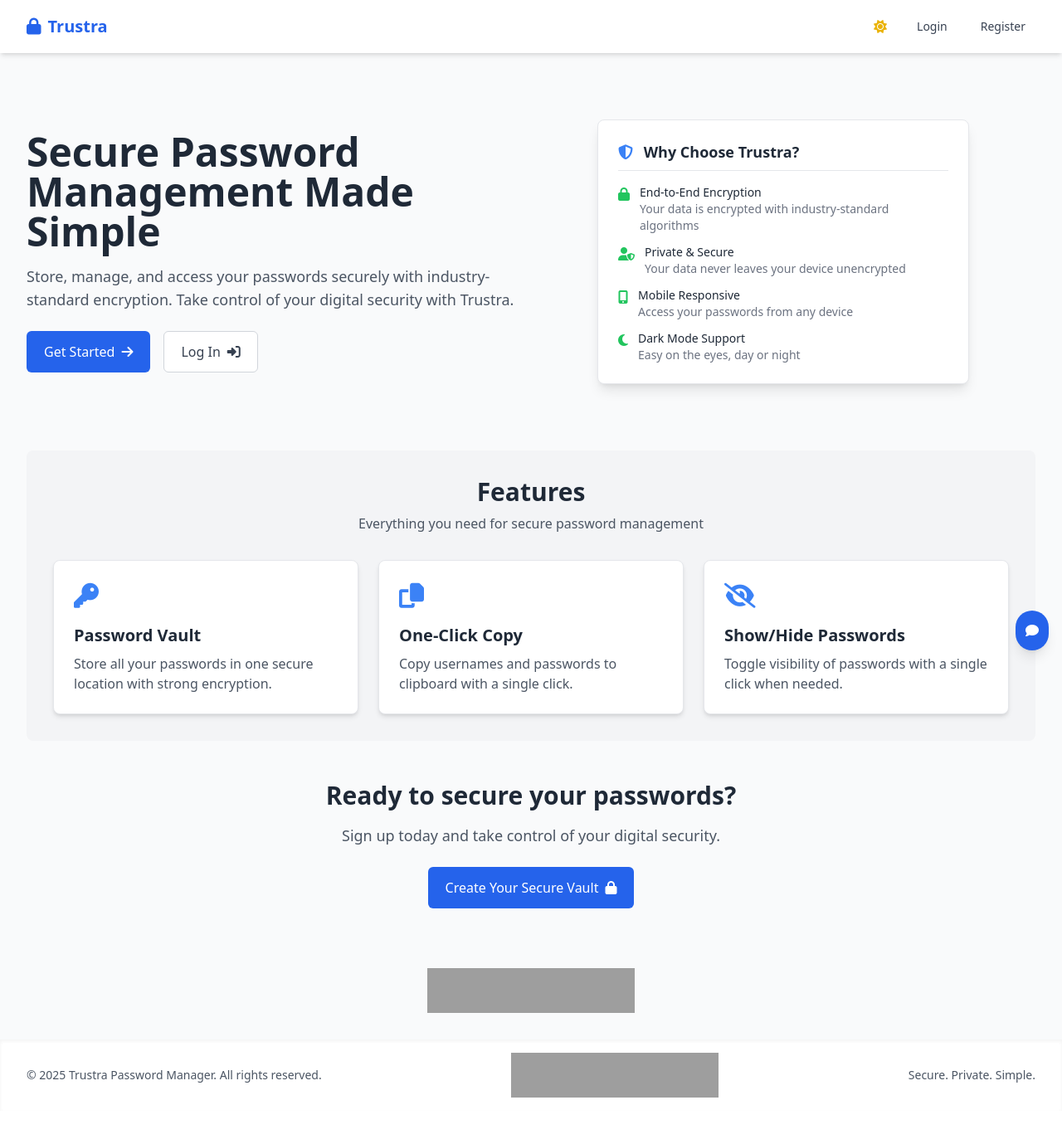
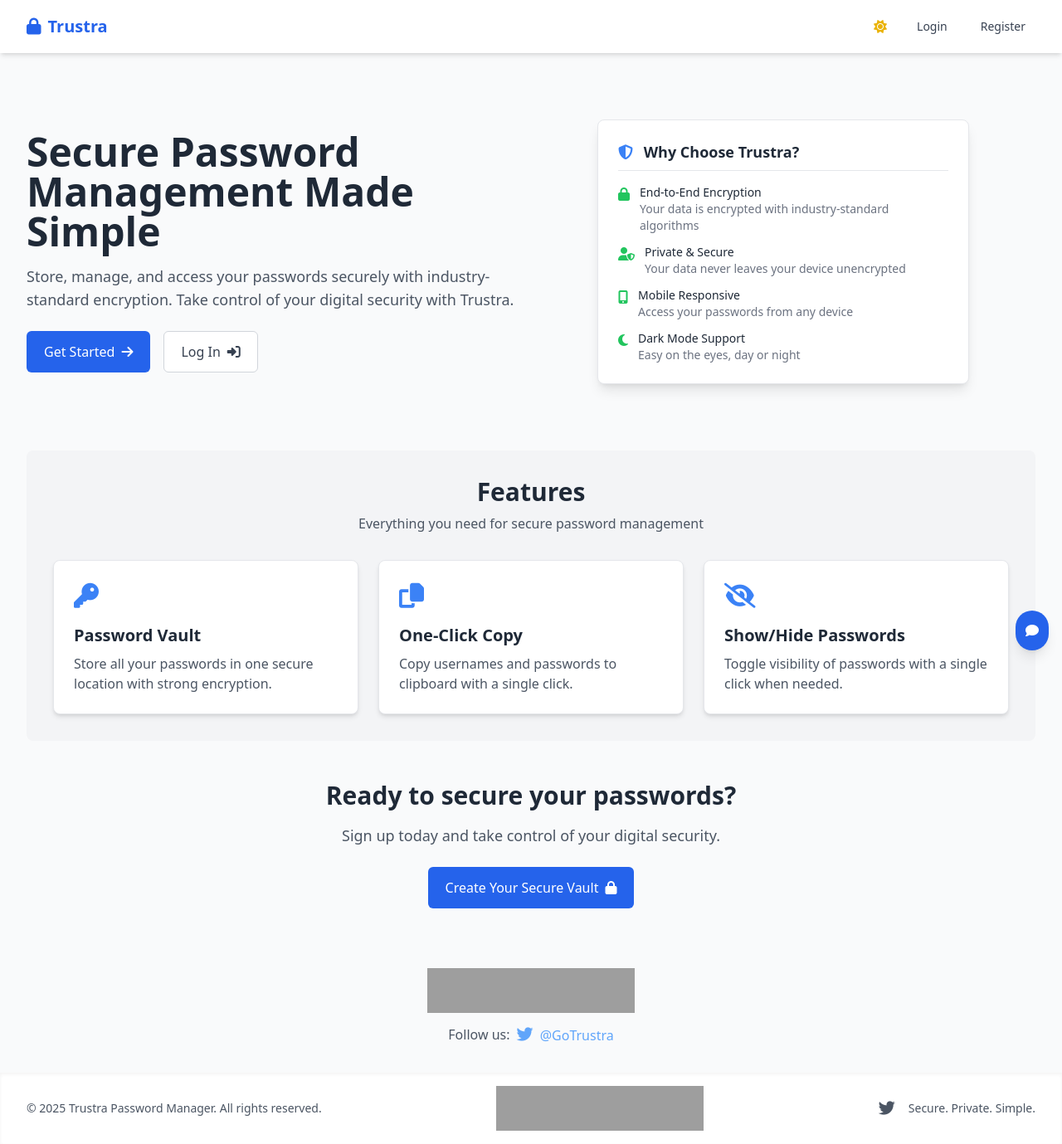
Before and after one commit to hxviihxxck/Trustra, a Flask app: page / in a window 1280 px wide. Shown: the whole page at 83% size. Before the commit the page ends 1323 px from the top, so only its background shows below. Run offline with Flask 3, Linux system fonts and the light colour scheme; some libraries are stand-ins or nearby versions; grey boxes are pictures that could not be loaded.

Commit message:
Add link to our Twitter/X account to allow users to follow Trustra
Adds a Twitter/X link to base.html and index.html, and updates Tailwind CSS classes.

Replit-Commit-Author: Agent
Replit-Commit-Session-Id: c424f8fa-27e8-4d95-9c69-c8446b67b617
Replit-Commit-Screenshot-Url: https://storage.googleapis.com/screenshot-production-us-central1/7680f08e-5d88-4f7d-a27c-555d6f1d0765/0f15a10a-c784-4f32-8da5-47b0bd9f4e6f.jpg

```diff
--- a/templates/base.html
+++ b/templates/base.html
@@ -291,8 +291,11 @@
                              style="width: 250px; height: 54px;" width="250" height="54" />
                     </a>
                 </div>
-                <div class="text-gray-600 dark:text-gray-400 text-sm">
-                    <span>Secure. Private. Simple.</span>
+                <div class="flex items-center space-x-4">
+                    <a href="https://x.com/GoTrustra" target="_blank" class="text-gray-600 hover:text-primary-500 dark:text-gray-400 dark:hover:text-primary-400 transition">
+                        <i class="fab fa-twitter text-xl"></i>
+                    </a>
+                    <span class="text-gray-600 dark:text-gray-400 text-sm">Secure. Private. Simple.</span>
                 </div>
             </div>
         </div>
--- a/templates/index.html
+++ b/templates/index.html
@@ -116,7 +116,7 @@
         <i class="fas fa-lock ml-2"></i>
     </a>
 
-    <div class="mt-10 flex justify-center">
+    <div class="mt-10 flex flex-col items-center">
         <!-- Product Hunt Badge - Changes based on theme -->
         <a href="https://www.producthunt.com/posts/trustra?embed=true&utm_source=badge-featured&utm_medium=badge&utm_souce=badge-trustra" target="_blank">
             <img class="dark:hidden block"
@@ -128,6 +128,15 @@
                  alt="Trustra - Secure&#0032;password&#0032;manager | Product Hunt"
                  style="width: 250px; height: 54px;" width="250" height="54" />
         </a>
+
+        <!-- Twitter/X Link -->
+        <div class="mt-3 flex items-center gap-2">
+            <span class="text-gray-600 dark:text-gray-400">Follow us:</span>
+            <a href="https://x.com/GoTrustra" target="_blank" class="text-blue-400 hover:text-blue-500 dark:text-blue-500 dark:hover:text-blue-400 transition">
+                <i class="fab fa-twitter text-xl"></i>
+                <span class="ml-1">@GoTrustra</span>
+            </a>
+        </div>
     </div>
 </div>
 {% endblock %}
```
